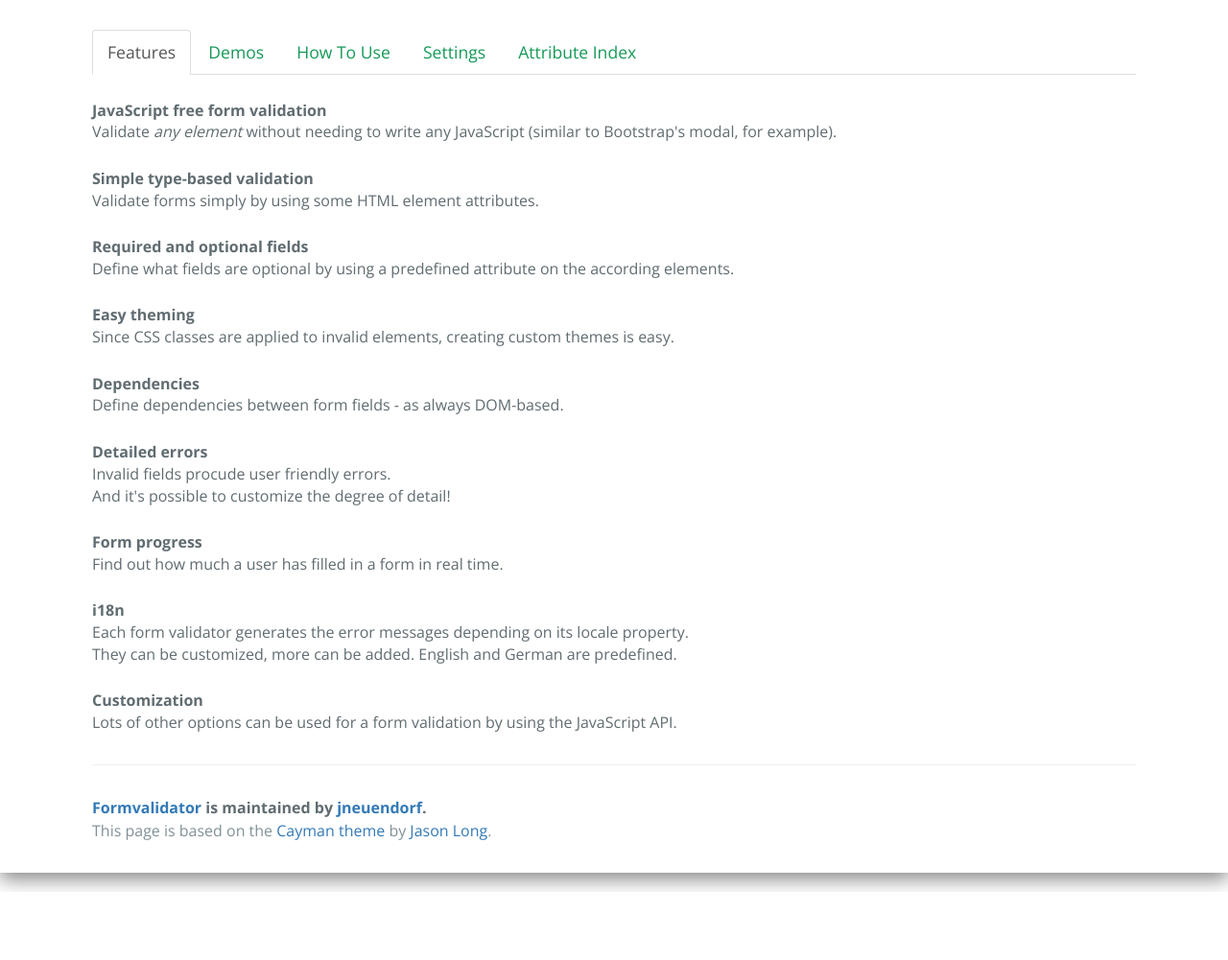
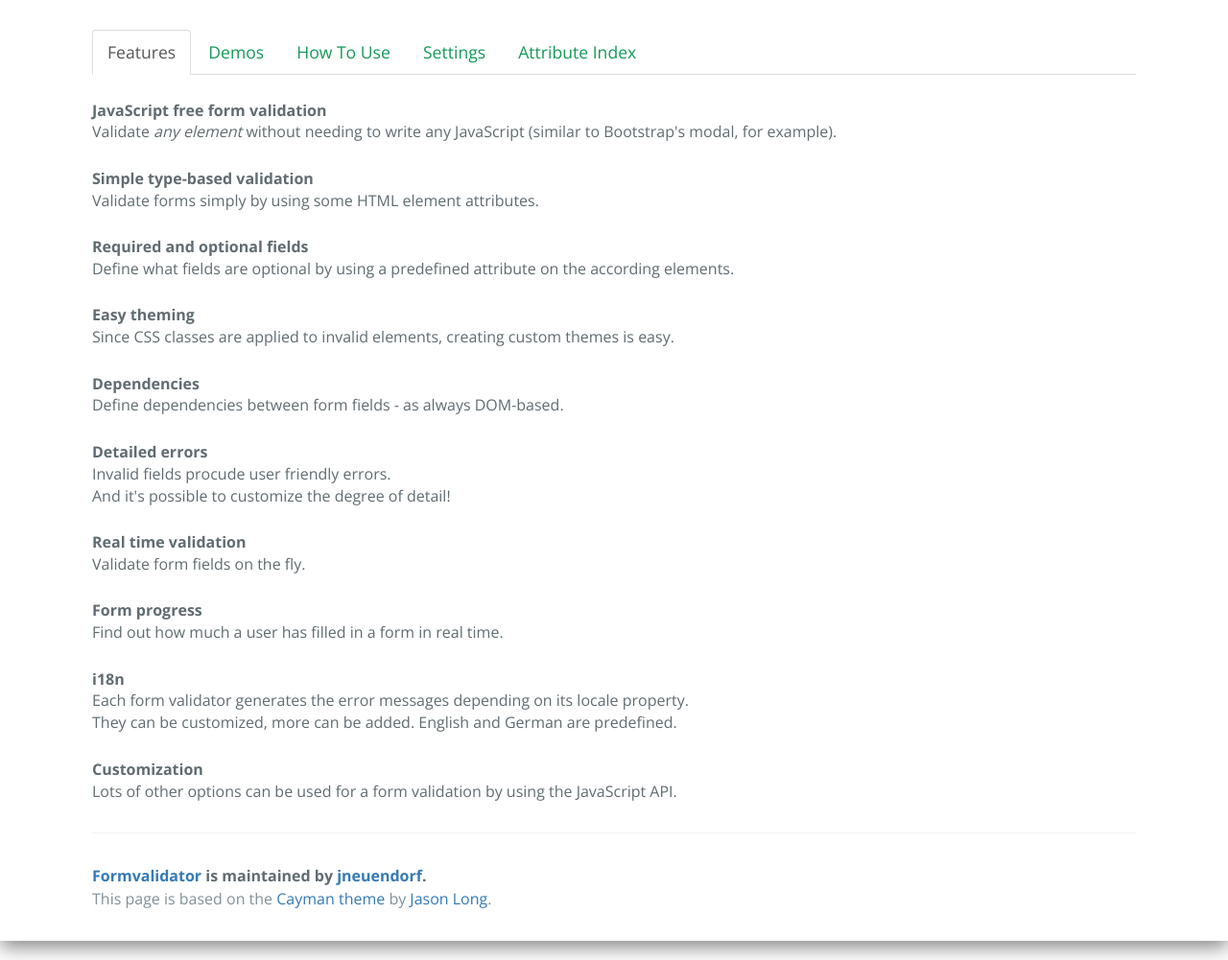
Before and after one commit to jneuendorf/FormValidator, a PHP site: page /index.html in a window 1280 px wide. Shown: the part 360-1361 px from the top of the page at 96% size. Before the commit the page ends 1289 px from the top, so only its background shows below. Run offline with PHP 8.4, Linux system fonts and the light colour scheme.

Commit message:
working on example 4

```diff
--- a/features.php
+++ b/features.php
@@ -20,6 +20,9 @@
         And it's possible to customize the degree of detail!
     </dd>
 
+    <dt>Real time validation</dt>
+    <dd>Validate form fields on the fly.</dd>
+
     <dt>Form progress</dt>
     <dd>Find out how much a user has filled in a form in real time.</dd>
 
--- a/index.html
+++ b/index.html
@@ -86,6 +86,9 @@
         Invalid fields procude user friendly errors.<br />
         And it's possible to customize the degree of detail!
     </dd>
+
+    <dt>Real time validation</dt>
+    <dd>Validate form fields on the fly.</dd>
 
     <dt>Form progress</dt>
     <dd>Find out how much a user has filled in a form in real time.</dd>
@@ -358,7 +361,7 @@
         <script type="text/javascript">
             $("#example3").click(function() {
                 var form = $("#example3").closest("form"),
-                    error;
+                    error, div, text;
                 var validator = new FormValidator(form, {
                     error_target_getter: function(type, element, index) {
                         return element.closest(".row").find(".error_state");
@@ -369,7 +372,9 @@
                 form.find(".error_message").empty();
                 for (var i = 0; i < errors.length; i++) {
                     error = errors[i];
-                    error.element.closest(".row").find(".error_message").text(error.message);
+                    div = error.element.closest(".row").find(".error_message");
+                    text = div.text();
+                    div.text(text + (text.length > 0 ? "; " : "") + error.message);
                 }
                 return true;
             });
@@ -378,7 +383,7 @@
         <pre class="brush: js">
             $(&quot;#example3&quot;).click(function() {
                 var form = $(&quot;#example3&quot;).closest(&quot;form&quot;),
-                    error;
+                    error, div, text;
                 var validator = new FormValidator(form, {
                     // apply &apos;invalid&apos; class to circles instead of the text fields themselves
                     error_target_getter: function(type, element, index) {
@@ -391,7 +396,9 @@
                 form.find(&quot;.error_message&quot;).empty();
                 for (var i = 0; i &lt; errors.length; i++) {
                     error = errors[i];
-                    error.element.closest(&quot;.row&quot;).find(&quot;.error_message&quot;).text(error.message);
+                    div = error.element.closest(&quot;.row&quot;).find(&quot;.error_message&quot;);
+                    text = div.text();
+                    div.text(text + (text.length &gt; 0 ? &quot;; &quot; : &quot;&quot;) + error.message);
                 }
                 return true;
             });
@@ -467,20 +474,55 @@
         </pre>
     </div>
 </div>
-
-
-
-
-
-
-
-<!-- <pre class="brush: xml">
-    &lt;div class=&quot;row&quot;&gt;
-        &lt;div class=&quot;col-xs-12&quot;&gt;
-            &lt;h3&gt;Basic validation&lt;/h3&gt;
-        &lt;/div&gt;
-    &lt;/div&gt;
-</pre> -->
+<!-- EXAMPLE 4 -->
+<div class="row">
+    <div class="col-xs-12">
+        <h3>Example 1 on the fly</h3>
+        <h4>The form</h4>
+        <div class="row">
+            <form id="example1" class="col-xs-6" data-fv-error-classes="invalid" data-fv-error-targets="self" data-fv-real-time>
+                <div class="form-group">
+                    <label>Email address</label>
+                    <input type="text" class="form-control" placeholder="Email" data-fv-validate="email" />
+                </div>
+                <div class="form-group">
+                    <label>Age</label>
+                    <input type="text" class="form-control" placeholder="25" data-fv-validate="integer" />
+                </div>
+                <div class="form-group">
+                    <label>Some optional text</label>
+                    <input type="text" class="form-control" data-fv-validate="text" data-fv-optional="true" />
+                </div>
+                <div class="form-group">
+                    <label>An optional number</label>
+                    <input type="text" class="form-control" data-fv-validate="number" data-fv-optional="true" />
+                </div>
+            </form>
+        </div>
+        <h4>The HTML</h4>
+        <pre class="brush: xml">
+            &lt;form id=&quot;example1&quot; data-fv-error-classes=&quot;invalid&quot; data-fv-error-targets=&quot;self&quot;&gt;
+                &lt;div&gt;
+                    &lt;label&gt;Email address&lt;/label&gt;
+                    &lt;input type=&quot;text&quot; data-fv-validate=&quot;email&quot; /&gt;
+                &lt;/div&gt;
+                &lt;div&gt;
+                    &lt;label&gt;Age&lt;/label&gt;
+                    &lt;input type=&quot;text&quot; data-fv-validate=&quot;integer&quot; /&gt;
+                &lt;/div&gt;
+                &lt;div&gt;
+                    &lt;label&gt;Some optional text&lt;/label&gt;
+                    &lt;input type=&quot;text&quot; data-fv-validate=&quot;text&quot; data-fv-optional=&quot;true&quot; /&gt;
+                &lt;/div&gt;
+                &lt;div&gt;
+                    &lt;label&gt;An optional number&lt;/label&gt;
+                    &lt;input type=&quot;text&quot; data-fv-validate=&quot;number&quot; data-fv-optional=&quot;true&quot; /&gt;
+                &lt;/div&gt;
+                &lt;button data-fv-start=&quot;#example1&quot;&gt;Validate&lt;/button&gt;
+            &lt;/form&gt;
+        </pre>
+    </div>
+</div>
                     </div>
                                         <div role="tabpanel" class="tab-pane " id="usage">
                         <!-- <h3>
--- a/js/FormValidator.js
+++ b/js/FormValidator.js
@@ -335,6 +335,21 @@
       if (container.length === 1) {
         if ((form_validator = container.data("_form_validator")) == null) {
           form_validator = new FormValidator(container);
+          container.data("_form_validator", form_validator);
+        }
+        form_validator.validate();
+      }
+      return true;
+    });
+
+    $(document).on("change click keyup", "[data-fv-real-time] [data-fv-validate]", function() {
+      var $elem, container, form_validator;
+      $elem = $(this);
+      container = $elem.closest("[data-fv-real-time]");
+      if (container.length === 1) {
+        if ((form_validator = container.data("_form_validator")) == null) {
+          form_validator = new FormValidator(container);
+          container.data("_form_validator", form_validator);
         }
         form_validator.validate();
       }
@@ -729,6 +744,18 @@
         }
         if (!is_valid || dependency_errors.length > 0) {
           result = false;
+          if (dependency_errors.length > 0) {
+            errors.push({
+              element: elem,
+              message: (typeof this.create_dependency_error_message === "function" ? this.create_dependency_error_message(this.locale, dependency_errors) : void 0) || this._create_error_message(this.locale, {
+                element: elem,
+                error_message_type: "dependency"
+              }),
+              required: is_required,
+              type: "dependency"
+            });
+            is_valid = false;
+          }
           if (!is_valid) {
             error_message_params = $.extend(validation, {
               element: elem,
@@ -746,19 +773,8 @@
               validator: validator,
               value: value
             };
-          } else {
-            current_error = {
-              element: elem,
-              message: (typeof this.create_dependency_error_message === "function" ? this.create_dependency_error_message(this.locale, dependency_errors) : void 0) || this._create_error_message(this.locale, {
-                element: elem,
-                error_message_type: "dependency"
-              }),
-              required: is_required,
-              type: "dependency"
-            };
-            is_valid = false;
+            errors.push(current_error);
           }
-          errors.push(current_error);
         } else {
           if ((this.postprocessors[type] != null) && elem.attr("data-fv-postprocess") !== "false") {
             value = this.postprocessors[type].call(this.postprocessors, value, elem, this.locale);
```
Also changed, not shown: demos.php (+57 -18 lines).
